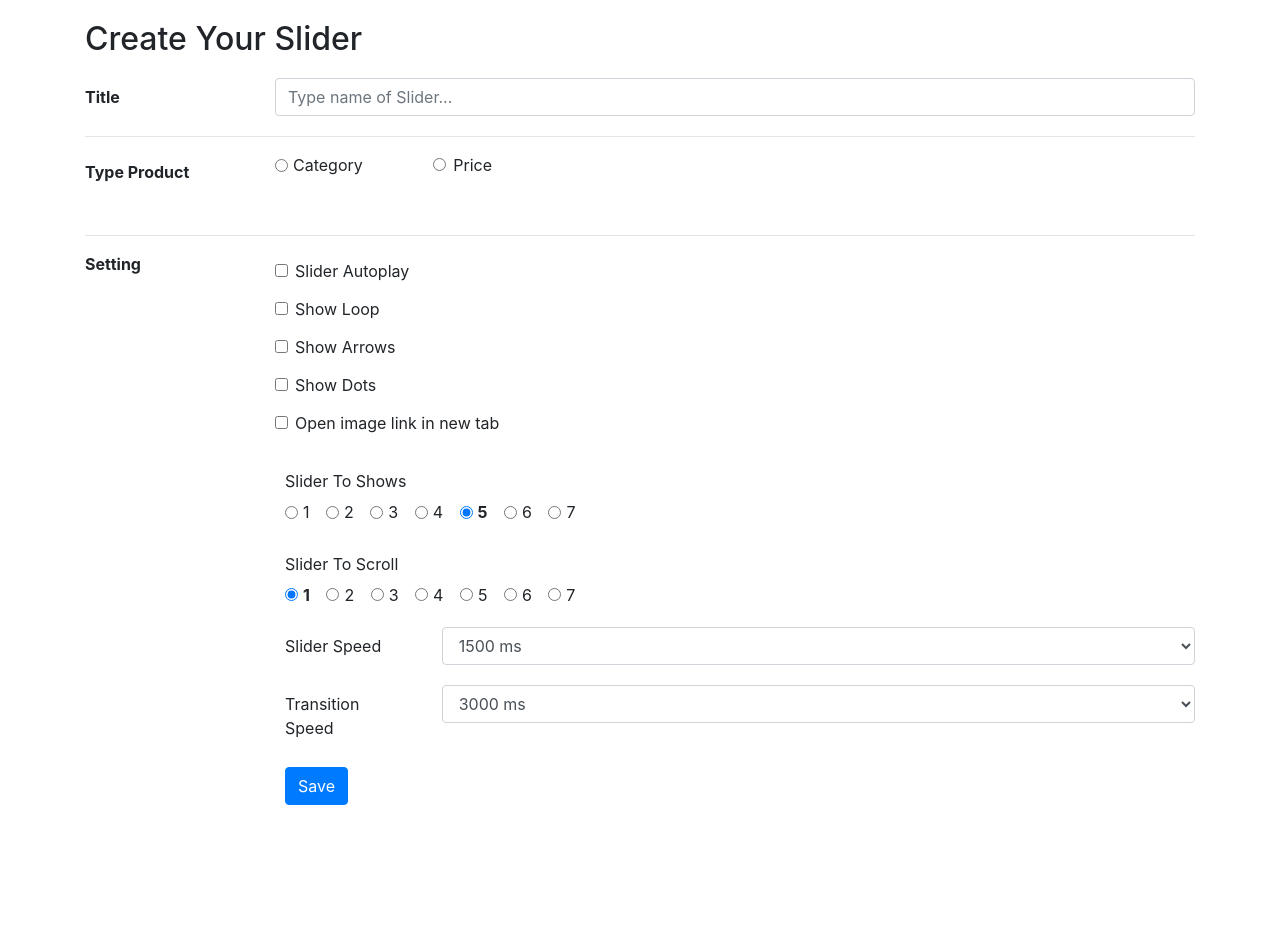
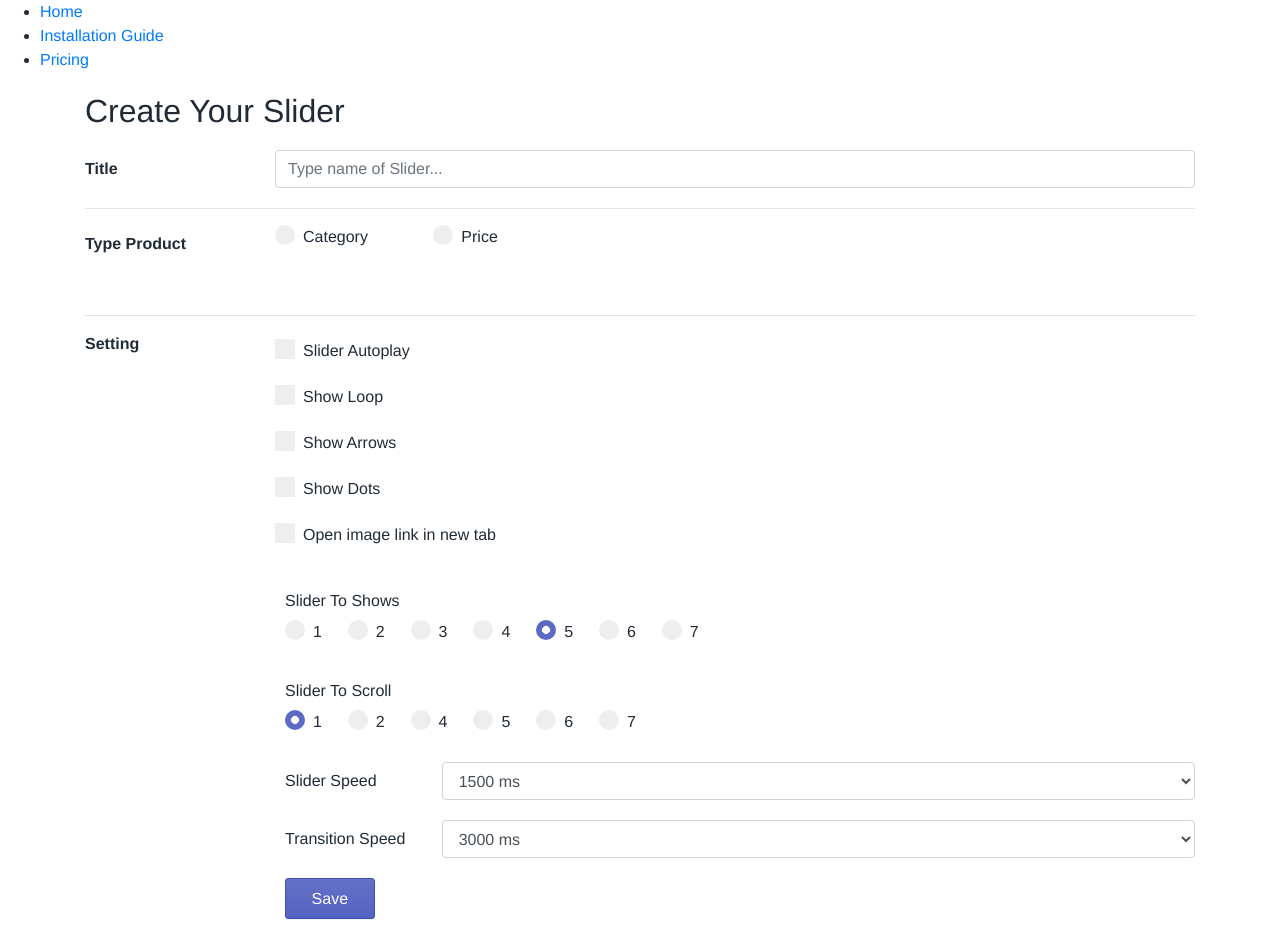
Before and after one commit to lethanhtu/shopify-app, a Symfony app: template templates/slider/config.html.twig in a window 1280 px wide. Before the commit the page ends 805 px from the top, so only its background shows below. Run offline with Twig, Linux system fonts and the light colour scheme; the template is opened without the code that fills it, so the values that code supplies are empty; some libraries are stand-ins or nearby versions.

Commit message:
add-file

```diff
--- a/templates/slider/config.html.twig
+++ b/templates/slider/config.html.twig
@@ -2,6 +2,13 @@
 
 {% block body %}
     <style>
+        body {
+            text-transform: none;
+            letter-spacing: normal;
+            font-weight: 400;
+            color: #212b35;
+            font-family: ShopifySans, Helvetica, Arial, sans-serif;
+        }
         .setting-pd-slider-frm label:hover{
             cursor: pointer;
         }
@@ -26,7 +33,139 @@
             opacity: 1;
             transition: opacity 1s linear;
         }
+        .btn-primary {
+            position: relative;
+            display: inline-flex;
+            align-items: center;
+            justify-content: center;
+            min-width: 3.6rem;
+            margin: 0;
+            padding: .7rem 1.6rem;
+            /*background: linear-gradient(180deg,#fff,#f9fafb);*/
+            /*border: .1rem solid #c4cdd5;*/
+            /*box-shadow: 0 1px 0 0 rgba(22,29,37,.05);*/
+            border-radius: 3px;
+            line-height: 1;
+            text-align: center;
+            cursor: pointer;
+            -webkit-user-select: none;
+            -moz-user-select: none;
+            -ms-user-select: none;
+            user-select: none;
+            text-decoration: none;
+            transition-property: background,border,box-shadow;
+            transition-duration: .2s;
+            transition-timing-function: cubic-bezier(.64,0,.35,1);
+            background: linear-gradient(180deg,#6371c7,#5563c1);
+            box-shadow: inset 0 1px 0 0 #6774c8, 0 1px 0 0 rgba(22,29,37,.05), 0 0 0 0 transparent;
+            border-color: #3f4eae;
+            color: #fff;
+        }
+        .btn-primary:hover {
+            border-color: #3f4eae;
+            color: #fff;
+            background: linear-gradient(180deg,#5c6ac4,#4959bd);
+            text-decoration: none;
+        }
+         /*check box style*/
+        .form-check {
+            padding-left: 0;
+        }
+        .container-check {
+            display: inline-block;
+            position: relative;
+            padding-left: 28px;
+            cursor: pointer;
+            -webkit-user-select: none;
+            -moz-user-select: none;
+            -ms-user-select: none;
+            user-select: none;
+        }
+        .price-radio-group .container-check {
+            display: block;
+        }
+
+        /* Hide the browser's default checkbox */
+        .container-check input {
+            position: absolute;
+            opacity: 0;
+            cursor: pointer;
+            height: 0;
+            width: 0;
+        }
+
+        /* Create a custom checkbox */
+        .checkmark {
+            position: absolute;
+            top: 0;
+            left: 0;
+            height: 20px;
+            width: 20px;
+            background-color: #eee;
+        }
+        .checkmark.radio {
+            border-radius: 50%;
+        }
+
+        /* On mouse-over, add a grey background color */
+        .container-check:hover input ~ .checkmark {
+            background-color: #ccc;
+        }
+
+        /* When the checkbox is checked, add a blue background */
+        .container-check input:checked ~ .checkmark {
+            background-color: #5c6ac4;
+        }
+
+        /* Create the checkmark/indicator (hidden when not checked) */
+        .checkmark:after {
+            content: "";
+            position: absolute;
+            display: none;
+        }
+
+        /* Show the checkmark when checked */
+        .container-check input:checked ~ .checkmark:after {
+            display: block;
+        }
+
+        /* Style the checkmark/indicator */
+        .container-check .checkmark:after {
+            left: 6px;
+            top: 3px;
+            width: 8px;
+            height: 11px;
+            border: solid white;
+            border-width: 0 2px 2px 0;
+            -webkit-transform: rotate(45deg);
+            -ms-transform: rotate(45deg);
+            transform: rotate(45deg);
+        }
+        /* Style the indicator (dot/circle) */
+        .container-check .checkmark.radio:after {
+            top: 6px;
+            height: 8px;
+            border-radius: 50%;
+            background: white;
+        }
     </style>
+
+    {#Header#}
+    <div class="main_wrapper">
+        <div class="header_wrapper">
+            <div class="wrapper">
+                <div class="navigation">
+                    <ul>
+                        <li><a href="index.php?shop=shopmachercommerce.myshopify.com">Home</a></li>
+                        <li><a href="installation.php?shop=shopmachercommerce.myshopify.com">Installation Guide</a></li>
+                        <li><a href="pricing.php?shop=shopmachercommerce.myshopify.com">Pricing</a></li>
+                    </ul>
+                </div>
+            </div>
+        </div>
+    </div>
+    {#End Header#}
+
     <div class="container">
         <form class="setting-pd-slider-frm">
             <h2 class="heading">Create Your Slider</h2>
@@ -44,18 +183,17 @@
                     <div class="row">
                         <div class="col-sm-2">
                             <div class="form-check form-check-inline">
+                                <label class="container-check">Category
                                     <input class="form-check-input" type="radio" name="typeProduct" id="typeProduct1" value="option2">
-                                <label class="form-check-label" for="typeProduct1">
-                                    Category
+                                    <span class="checkmark radio"></span>
                                 </label>
                             </div>
                         </div>
                         <div class="col-sm-10">
                             <div class="form-check price-radio-group">
+                                <label class="container-check">Price
                                     <input class="form-check-input" type="radio" name="typeProduct" id="typeProduct2" value="option2">
-                                <label class="form-check-label" for="typeProduct2">
-                                    Price
-                                </label>
+                                    <span class="checkmark radio"></span>
                                     <div class="row list-price">
                                         <label for="list_price" class="col-sm-3 col-form-label text-right">Price Products:</label>
                                         <div class="col-sm-9">
@@ -65,6 +203,7 @@
                                             </select>
                                         </div>
                                     </div>
+                                </label>
                             </div>
                         </div>
                     </div>
@@ -76,41 +215,41 @@
                 <div class="col-sm-2 font-weight-bold">Setting</div>
                 <div class="col-sm-10">
                     <div class="form-check">
+                        <label class="container-check">Slider Autoplay
                             <input class="form-check-input" type="checkbox" id="gridCheck">
-                        <label class="form-check-label" for="gridCheck">
-                            Slider Autoplay
+                            <span class="checkmark"></span>
                         </label>
                     </div>
                 </div>
                 <div class="offset-sm-2 col-sm-10">
                     <div class="form-check">
+                        <label class="container-check">Show Loop
                             <input class="form-check-input" type="checkbox" id="gridCheck1">
-                        <label class="form-check-label" for="gridCheck1">
-                            Show Loop
+                            <span class="checkmark"></span>
                         </label>
                     </div>
                 </div>
                 <div class="offset-sm-2 col-sm-10">
                     <div class="form-check">
+                        <label class="container-check">Show Arrows
                             <input class="form-check-input" type="checkbox" id="gridCheck2">
-                        <label class="form-check-label" for="gridCheck2">
-                            Show Arrows
+                            <span class="checkmark"></span>
                         </label>
                     </div>
                 </div>
                 <div class="offset-sm-2 col-sm-10">
                     <div class="form-check">
+                        <label class="container-check">Show Dots
                             <input class="form-check-input" type="checkbox" id="gridCheck3">
-                        <label class="form-check-label" for="gridCheck3">
-                            Show Dots
+                            <span class="checkmark"></span>
                         </label>
                     </div>
                 </div>
                 <div class="offset-sm-2 col-sm-10">
                     <div class="form-check">
+                        <label class="container-check">Open image link in new tab
                             <input class="form-check-input" type="checkbox" id="gridCheck4">
-                        <label class="form-check-label" for="gridCheck4">
-                            Open image link in new tab
+                            <span class="checkmark"></span>
                         </label>
                     </div>
                 </div>
@@ -120,45 +259,45 @@
                 <legend class="col-form-label col-sm-2">Slider To Shows</legend>
                 <div class="col-sm-10">
                     <div class="form-check form-check-inline">
+                        <label class="container-check">1
                             <input class="form-check-input" type="radio" name="slideToShow" id="slideToShow1" value="option1">
-                        <label class="form-check-label" for="slideToShow1">
-                            1
+                            <span class="checkmark radio"></span>
                         </label>
                     </div>
                     <div class="form-check form-check-inline">
+                        <label class="container-check">2
                             <input class="form-check-input" type="radio" name="slideToShow" id="slideToShow2" value="option2">
-                        <label class="form-check-label" for="slideToShow2">
-                            2
+                            <span class="checkmark radio"></span>
                         </label>
                     </div>
                     <div class="form-check form-check-inline">
+                        <label class="container-check">3
                             <input class="form-check-input" type="radio" name="slideToShow" id="slideToShow3" value="option3">
-                        <label class="form-check-label" for="slideToShow3">
-                            3
+                            <span class="checkmark radio"></span>
                         </label>
                     </div>
                     <div class="form-check form-check-inline">
+                        <label class="container-check">4
                             <input class="form-check-input" type="radio" name="slideToShow" id="slideToShow4" value="option4">
-                        <label class="form-check-label" for="slideToShow4">
-                            4
+                            <span class="checkmark radio"></span>
                         </label>
                     </div>
                     <div class="form-check form-check-inline">
+                        <label class="container-check">5
                             <input class="form-check-input" type="radio" name="slideToShow" id="slideToShow5" value="option5" checked>
-                        <label class="form-check-label" for="slideToShow5">
-                            5
+                            <span class="checkmark radio"></span>
                         </label>
                     </div>
                     <div class="form-check form-check-inline">
+                        <label class="container-check">6
                             <input class="form-check-input" type="radio" name="slideToShow" id="slideToShow6" value="option6">
-                        <label class="form-check-label" for="slideToShow6">
-                            6
+                            <span class="checkmark radio"></span>
                         </label>
                     </div>
                     <div class="form-check form-check-inline">
+                        <label class="container-check">7
                             <input class="form-check-input" type="radio" name="slideToShow" id="slideToShow7" value="option7">
-                        <label class="form-check-label" for="slideToShow7">
-                            7
+                            <span class="checkmark radio"></span>
                         </label>
                     </div>
                 </div>
@@ -168,45 +307,39 @@
                 <legend class="col-form-label col-sm-2">Slider To Scroll</legend>
                 <div class="col-sm-10">
                     <div class="form-check form-check-inline">
+                        <label class="container-check">1
                             <input class="form-check-input" type="radio" name="slideToScroll" id="slideToScroll1" value="option1" checked>
-                        <label class="form-check-label" for="slideToScroll1">
-                            1
+                            <span class="checkmark radio"></span>
                         </label>
                     </div>
                     <div class="form-check form-check-inline">
+                        <label class="container-check">2
                             <input class="form-check-input" type="radio" name="slideToScroll" id="slideToScroll2" value="option2">
-                        <label class="form-check-label" for="slideToScroll2">
-                            2
+                            <span class="checkmark radio"></span>
                         </label>
                     </div>
                     <div class="form-check form-check-inline">
+                        <label class="container-check">4
                             <input class="form-check-input" type="radio" name="slideToScroll" id="slideToScroll3" value="option3">
-                        <label class="form-check-label" for="slideToScroll3">
-                            3
+                            <span class="checkmark radio"></span>
                         </label>
                     </div>
                     <div class="form-check form-check-inline">
+                        <label class="container-check">5
                             <input class="form-check-input" type="radio" name="slideToScroll" id="slideToScroll4" value="option4">
-                        <label class="form-check-label" for="slideToScroll4">
-                            4
+                            <span class="checkmark radio"></span>
                         </label>
                     </div>
                     <div class="form-check form-check-inline">
+                        <label class="container-check">6
                             <input class="form-check-input" type="radio" name="slideToScroll" id="slideToScroll5" value="option5">
-                        <label class="form-check-label" for="slideToScroll5">
-                            5
+                            <span class="checkmark radio"></span>
                         </label>
                     </div>
                     <div class="form-check form-check-inline">
+                        <label class="container-check">7
                             <input class="form-check-input" type="radio" name="slideToScroll" id="slideToScroll6" value="option6">
-                        <label class="form-check-label" for="slideToScroll6">
-                            6
-                        </label>
-                    </div>
-                    <div class="form-check form-check-inline">
-                        <input class="form-check-input" type="radio" name="slideToScroll" id="slideToScroll7" value="option7">
-                        <label class="form-check-label" for="slideToScroll7">
-                            7
+                            <span class="checkmark radio"></span>
                         </label>
                     </div>
                 </div>
```
Lines whose indentation alone changed are shown as unchanged.
